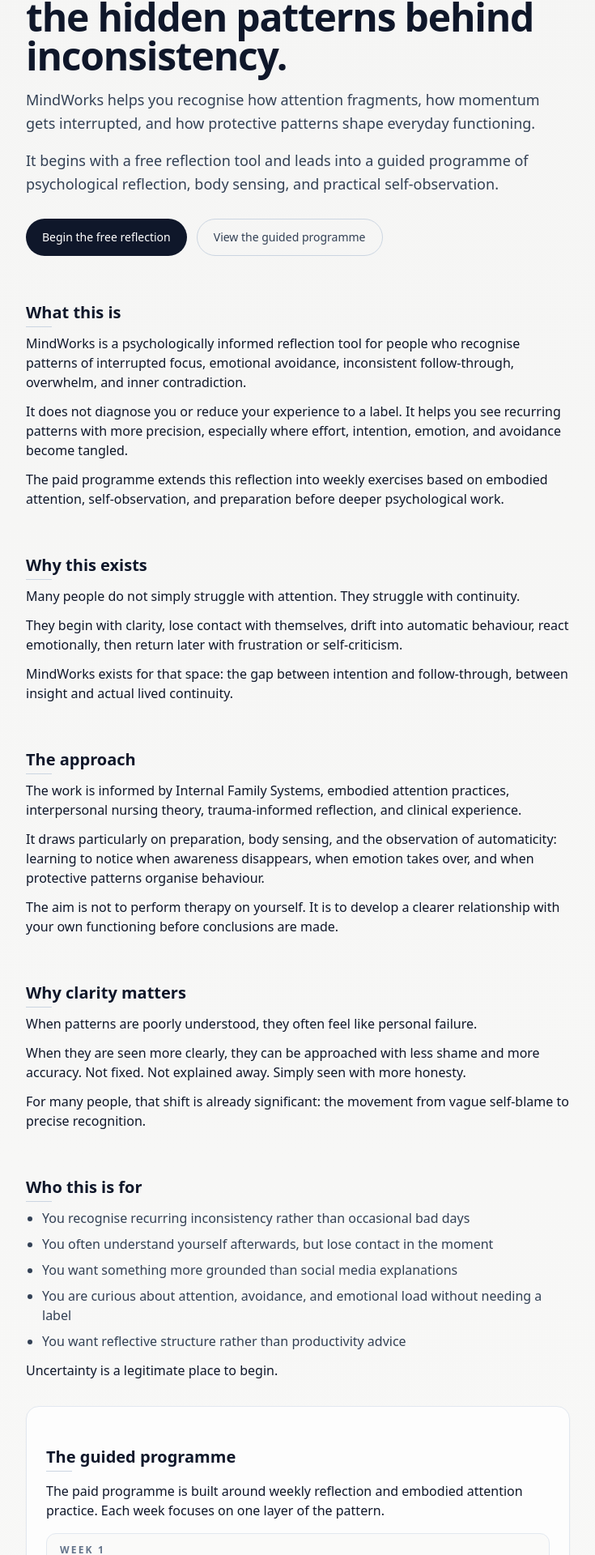
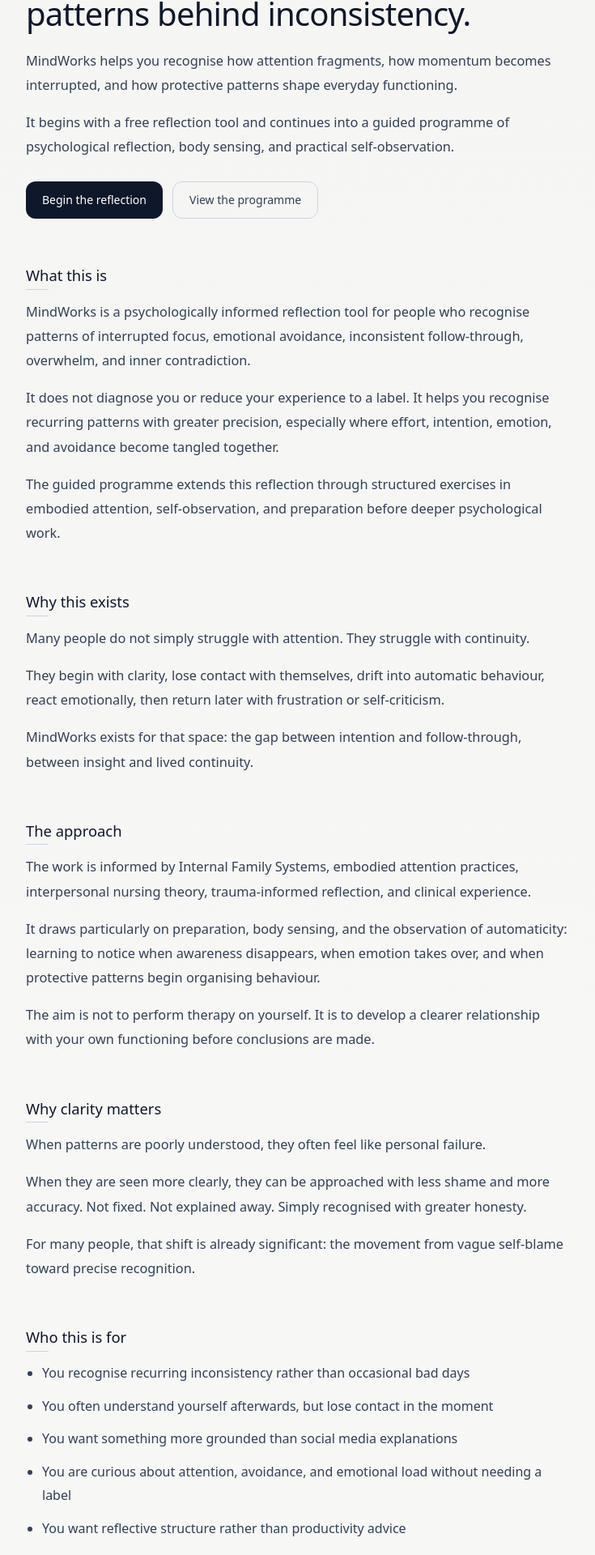
Before and after one commit to stopinder/therapy-orientation-quiz, a Vue app: page /about in a window 1280 px wide. Shown: the part 252-2172 px from the top of the page at 81% size, without its empty margins (248-983 px from the left). Built offline with nearby package versions, Linux system fonts and the light colour scheme.

Commit message:
refine about page typography and editorial tone

```diff
--- a/src/views/About.vue
+++ b/src/views/About.vue
@@ -1,76 +1,82 @@
 <template>
-  <main class="min-h-screen bg-gradient-to-b from-stone-100 to-stone-50 px-6 pt-10 pb-16">
-    <div class="max-w-3xl mx-auto px-6 pt-6 pb-20 space-y-8">
+  <main class="min-h-screen bg-gradient-to-b from-stone-100 to-stone-50 px-6 pt-10 pb-20">
+    <div class="max-w-3xl mx-auto px-4 md:px-6 pt-6 space-y-12">
 
       <!-- HERO -->
-      <section class="space-y-4">
-        <p class="text-sm uppercase tracking-[0.22em] text-slate-500">
+      <section class="space-y-5 max-w-2xl">
+        <p class="text-[11px] uppercase tracking-[0.24em] text-slate-500">
           MindWorks
         </p>
 
-        <h1 class="text-3xl md:text-5xl font-semibold tracking-tight text-slate-900 leading-tight">
+        <h1 class="text-3xl md:text-[2.5rem] font-medium tracking-[-0.02em] text-slate-900 leading-[1.15]">
           A structured reflection on attention, emotional load, and the hidden patterns behind inconsistency.
         </h1>
 
-        <p class="text-lg leading-relaxed text-slate-700 max-w-2xl">
-          MindWorks helps you recognise how attention fragments, how momentum gets interrupted,
+        <div class="space-y-4 text-[1.02rem] leading-[1.85] text-slate-700">
+          <p>
+            MindWorks helps you recognise how attention fragments, how momentum becomes interrupted,
             and how protective patterns shape everyday functioning.
           </p>
 
-        <p class="text-lg leading-relaxed text-slate-700 max-w-2xl">
-          It begins with a free reflection tool and leads into a guided programme of psychological
-          reflection, body sensing, and practical self-observation.
+          <p>
+            It begins with a free reflection tool and continues into a guided programme of
+            psychological reflection, body sensing, and practical self-observation.
           </p>
+        </div>
 
-        <div class="pt-3 flex flex-wrap gap-3">
+        <div class="pt-2 flex flex-wrap gap-3">
           <router-link
               to="/adhd-quiz"
-              class="inline-flex items-center rounded-full bg-slate-900 px-5 py-3 text-sm font-medium text-white hover:bg-slate-700 transition"
+              class="inline-flex items-center rounded-xl bg-slate-900 px-5 py-3 text-sm font-medium text-white transition hover:bg-slate-800"
           >
-            Begin the free reflection
+            Begin the reflection
           </router-link>
 
           <router-link
               to="/programme"
-              class="inline-flex items-center rounded-full border border-slate-300 px-5 py-3 text-sm font-medium text-slate-700 hover:border-slate-500 hover:text-slate-900 transition"
+              class="inline-flex items-center rounded-xl border border-slate-300 px-5 py-3 text-sm text-slate-700 transition hover:border-slate-400 hover:text-slate-900"
           >
-            View the guided programme
+            View the programme
           </router-link>
         </div>
       </section>
 
       <!-- WHAT THIS IS -->
-      <section class="space-y-3 max-w-2xl">
+      <section class="content-section">
         <h2 class="section-heading">
           What this is
         </h2>
 
+        <div class="body-copy">
           <p>
-          MindWorks is a psychologically informed reflection tool for people who recognise patterns
-          of interrupted focus, emotional avoidance, inconsistent follow-through, overwhelm, and inner
-          contradiction.
+            MindWorks is a psychologically informed reflection tool for people who recognise
+            patterns of interrupted focus, emotional avoidance, inconsistent follow-through,
+            overwhelm, and inner contradiction.
           </p>
 
           <p>
-          It does not diagnose you or reduce your experience to a label. It helps you see recurring
-          patterns with more precision, especially where effort, intention, emotion, and avoidance
-          become tangled.
+            It does not diagnose you or reduce your experience to a label.
+            It helps you recognise recurring patterns with greater precision, especially where
+            effort, intention, emotion, and avoidance become tangled together.
           </p>
 
           <p>
-          The paid programme extends this reflection into weekly exercises based on embodied attention,
-          self-observation, and preparation before deeper psychological work.
+            The guided programme extends this reflection through structured exercises in
+            embodied attention, self-observation, and preparation before deeper psychological work.
           </p>
+        </div>
       </section>
 
       <!-- WHY THIS EXISTS -->
-      <section class="space-y-3 max-w-2xl">
+      <section class="content-section">
         <h2 class="section-heading">
           Why this exists
         </h2>
 
+        <div class="body-copy">
           <p>
-          Many people do not simply struggle with attention. They struggle with continuity.
+            Many people do not simply struggle with attention.
+            They struggle with continuity.
           </p>
 
           <p>
@@ -79,17 +85,20 @@
           </p>
 
           <p>
-          MindWorks exists for that space: the gap between intention and follow-through,
-          between insight and actual lived continuity.
+            MindWorks exists for that space:
+            the gap between intention and follow-through,
+            between insight and lived continuity.
           </p>
+        </div>
       </section>
 
       <!-- APPROACH -->
-      <section class="space-y-3 max-w-2xl">
+      <section class="content-section">
         <h2 class="section-heading">
           The approach
         </h2>
 
+        <div class="body-copy">
           <p>
             The work is informed by Internal Family Systems, embodied attention practices,
             interpersonal nursing theory, trauma-informed reflection, and clinical experience.
@@ -97,44 +106,49 @@
 
           <p>
             It draws particularly on preparation, body sensing, and the observation of automaticity:
-          learning to notice when awareness disappears, when emotion takes over, and when protective
-          patterns organise behaviour.
+            learning to notice when awareness disappears, when emotion takes over,
+            and when protective patterns begin organising behaviour.
           </p>
 
           <p>
-          The aim is not to perform therapy on yourself. It is to develop a clearer relationship
-          with your own functioning before conclusions are made.
+            The aim is not to perform therapy on yourself.
+            It is to develop a clearer relationship with your own functioning before conclusions are made.
           </p>
+        </div>
       </section>
 
       <!-- WHY CLARITY MATTERS -->
-      <section class="space-y-3 max-w-2xl">
+      <section class="content-section">
         <h2 class="section-heading">
           Why clarity matters
         </h2>
 
+        <div class="body-copy">
           <p>
             When patterns are poorly understood, they often feel like personal failure.
           </p>
 
           <p>
             When they are seen more clearly, they can be approached with less shame and more accuracy.
-          Not fixed. Not explained away. Simply seen with more honesty.
+            Not fixed.
+            Not explained away.
+            Simply recognised with greater honesty.
           </p>
 
           <p>
-          For many people, that shift is already significant: the movement from vague self-blame
-          to precise recognition.
+            For many people, that shift is already significant:
+            the movement from vague self-blame toward precise recognition.
           </p>
+        </div>
       </section>
 
       <!-- WHO THIS IS FOR -->
-      <section class="space-y-3 max-w-2xl">
+      <section class="content-section">
         <h2 class="section-heading">
           Who this is for
         </h2>
 
-        <ul class="space-y-2 list-disc pl-5 text-slate-700">
+        <ul class="space-y-3 list-disc pl-5 text-[1rem] leading-[1.8] text-slate-700">
           <li>You recognise recurring inconsistency rather than occasional bad days</li>
           <li>You often understand yourself afterwards, but lose contact in the moment</li>
           <li>You want something more grounded than social media explanations</li>
@@ -142,23 +156,25 @@
           <li>You want reflective structure rather than productivity advice</li>
         </ul>
 
-        <p>
+        <p class="pt-2 text-[1rem] leading-[1.8] text-slate-700">
           Uncertainty is a legitimate place to begin.
         </p>
       </section>
 
       <!-- PROGRAMME PREVIEW -->
-      <section class="space-y-4 max-w-2xl rounded-2xl bg-white/75 border border-slate-200 px-6 py-6 shadow-sm">
+      <section class="rounded-2xl border border-slate-200/80 bg-white/60 px-6 py-7 max-w-2xl">
         <h2 class="section-heading mt-0">
           The guided programme
         </h2>
 
+        <div class="body-copy pt-1">
           <p>
-          The paid programme is built around weekly reflection and embodied attention practice.
+            The programme is built around weekly reflection and embodied attention practice.
             Each week focuses on one layer of the pattern.
           </p>
+        </div>
 
-        <div class="grid gap-3 text-sm text-slate-700">
+        <div class="mt-6 grid gap-3 text-sm text-slate-700">
           <div class="programme-row">
             <span>Week 1</span>
             <p>Recognising automaticity and interrupted awareness</p>
@@ -192,18 +208,19 @@
 
         <router-link
             to="/programme"
-            class="inline-flex items-center rounded-full bg-slate-900 px-5 py-3 text-sm font-medium text-white hover:bg-slate-700 transition"
+            class="inline-flex items-center rounded-xl border border-slate-300 mt-6 px-5 py-3 text-sm text-slate-700 transition hover:border-slate-500 hover:text-slate-900"
         >
           Explore the programme
         </router-link>
       </section>
 
       <!-- WHO BUILT THIS -->
-      <section class="space-y-3 max-w-2xl bg-slate-100/80 rounded-2xl px-6 py-6 border border-slate-200">
+      <section class="max-w-2xl rounded-2xl border border-slate-200 bg-slate-100/70 px-6 py-7">
         <h2 class="section-heading mt-0">
           Who built this
         </h2>
 
+        <div class="body-copy pt-1">
           <p>
             MindWorks was developed by <strong>Robert Ormiston</strong>,
             a UK-trained psychotherapist and registered mental health nurse.
@@ -211,18 +228,20 @@
 
           <p>
             His work brings together clinical mental health experience, Internal Family Systems,
-          embodied attention practice, interpersonal nursing theory, and long-term study of
-          Fourth Way self-observation.
+            embodied attention practice, interpersonal nursing theory,
+            and long-term study of Fourth Way self-observation.
           </p>
 
           <p>
-          The emphasis is practical: how people function, lose contact, protect themselves,
+            The emphasis remains practical:
+            how people function, lose contact, protect themselves,
             and return to awareness in ordinary life.
           </p>
+        </div>
       </section>
 
       <!-- FAQ -->
-      <section class="space-y-3 max-w-2xl pt-2">
+      <section class="max-w-2xl space-y-2">
         <h2 class="section-heading">
           Frequently asked questions
         </h2>
@@ -231,9 +250,10 @@
           <summary>
             Is this a diagnostic assessment?
           </summary>
+
           <p>
-            No. MindWorks is deliberately non-diagnostic. It offers psychological reflection,
-            not assessment or clinical conclusions.
+            No. MindWorks is deliberately non-diagnostic.
+            It offers psychological reflection, not assessment or clinical conclusions.
           </p>
         </details>
 
@@ -241,19 +261,23 @@
           <summary>
             What will I receive from the free reflection?
           </summary>
+
           <p>
-            You will receive a written reflection based on your responses, describing patterns,
-            trade-offs, emotional load, and areas of interrupted functioning.
+            You will receive a written reflection based on your responses,
+            describing patterns, trade-offs, emotional load,
+            and areas of interrupted functioning.
           </p>
         </details>
 
         <details class="faq-item">
           <summary>
-            What is the paid programme?
+            What is the guided programme?
           </summary>
+
           <p>
-            A structured six-week reflective programme with short lessons, body sensing exercises,
-            written prompts, and ordinary-life integration tasks.
+            A structured six-week reflective programme involving short lessons,
+            body sensing exercises, written prompts,
+            and ordinary-life observation practices.
           </p>
         </details>
 
@@ -261,38 +285,44 @@
           <summary>
             Is this therapy?
           </summary>
+
           <p>
-            No. It is a guided reflection and self-observation programme. It may support personal
-            insight, but it is not a substitute for therapy, diagnosis, or medical care.
+            No.
+            It is a guided reflection and self-observation programme.
+            It may support insight, but it is not a substitute for therapy,
+            diagnosis, or medical care.
           </p>
         </details>
       </section>
 
       <!-- TESTIMONIALS -->
-      <section class="space-y-3 max-w-3xl pt-2">
+      <section class="max-w-3xl space-y-3">
         <h2 class="section-heading">
           What people say
         </h2>
 
-        <div class="flex gap-3 overflow-x-auto pb-3 scrollbar-hide">
+        <div class="flex gap-3 overflow-x-auto pb-2 scrollbar-hide">
           <div class="testimonial-card">
             <p>
               “Grounded, calm, and genuinely useful.”
             </p>
+
             <span>— User feedback</span>
           </div>
 
           <div class="testimonial-card">
             <p>
-              “Helped me see patterns without being told what to think.”
+              “Helped me recognise patterns without being told what to think.”
             </p>
+
             <span>— User feedback</span>
           </div>
 
           <div class="testimonial-card">
             <p>
-              “Serious, adult, and not hype-driven.”
+              “Serious, adult, and not driven by hype.”
             </p>
+
             <span>— User feedback</span>
           </div>
         </div>
@@ -303,13 +333,24 @@
         <div class="space-y-8">
 
           <div class="space-y-1">
-            <p class="font-medium text-slate-800">MindWorks</p>
-            <p>A non-diagnostic psychological reflection tool and guided programme.</p>
-            <p>Affiliated with Chrysalis Therapy Services.</p>
+            <p class="font-medium text-slate-800">
+              MindWorks
+            </p>
+
+            <p>
+              A non-diagnostic psychological reflection tool and guided programme.
+            </p>
+
+            <p>
+              Affiliated with Chrysalis Therapy Services.
+            </p>
           </div>
 
           <div class="space-y-1">
-            <p class="font-medium text-slate-700">Professional standing</p>
+            <p class="font-medium text-slate-700">
+              Professional standing
+            </p>
+
             <ul class="space-y-0.5">
               <li>
                 <a
@@ -321,6 +362,7 @@
                   British Association for Counselling and Psychotherapy (MBACP)
                 </a>
               </li>
+
               <li>
                 <a
                     href="https://www.nmc.org.uk/"
@@ -335,7 +377,10 @@
           </div>
 
           <div class="space-y-1">
-            <p class="font-medium text-slate-700">Scope &amp; limits</p>
+            <p class="font-medium text-slate-700">
+              Scope &amp; limits
+            </p>
+
             <p class="leading-relaxed">
               MindWorks provides non-diagnostic psychological reflection for self-understanding only.
               It does not provide emergency support, diagnosis, treatment, or medical advice.
@@ -345,6 +390,7 @@
               <router-link to="/terms" class="footer-link">
                 Terms of Use
               </router-link>
+
               <router-link to="/privacy" class="footer-link">
                 Privacy Policy
               </router-link>
@@ -352,11 +398,15 @@
           </div>
 
           <div class="space-y-1">
-            <p class="font-medium text-slate-700">Contact &amp; transparency</p>
+            <p class="font-medium text-slate-700">
+              Contact &amp; transparency
+            </p>
+
             <nav class="flex flex-wrap gap-x-4 gap-y-1">
               <router-link to="/contact" class="footer-link">
                 Contact / Feedback
               </router-link>
+
               <a
                   href="https://robormiston.com"
                   target="_blank"
@@ -380,52 +430,60 @@
 </script>
 
 <style scoped>
+.content-section {
+  @apply max-w-2xl space-y-4;
+}
+
+.body-copy {
+  @apply space-y-4 text-[1.02rem] leading-[1.85] text-slate-700;
+}
+
 .section-heading {
-  @apply text-xl font-semibold relative inline-block mt-6 text-slate-900;
+  @apply text-[1.15rem] font-medium relative inline-block mt-2 text-slate-900;
 }
 
 .section-heading::after {
   content: "";
-  @apply absolute left-0 -bottom-1 h-px w-8 bg-slate-300;
+  @apply absolute left-0 -bottom-1 h-px w-7 bg-slate-300;
 }
 
 .programme-row {
-  @apply rounded-xl border border-slate-200 bg-stone-50/80 px-4 py-3;
+  @apply rounded-xl border border-slate-200/80 bg-stone-50/70 px-4 py-3;
 }
 
 .programme-row span {
-  @apply block text-xs font-semibold uppercase tracking-[0.18em] text-slate-500;
+  @apply block text-[10px] font-semibold uppercase tracking-[0.22em] text-slate-500;
 }
 
 .programme-row p {
-  @apply mt-1 text-slate-700;
+  @apply mt-1 leading-relaxed text-slate-700;
 }
 
 .faq-item {
-  @apply border-b border-slate-200 py-3;
+  @apply border-b border-slate-200 py-4;
 }
 
 .faq-item summary {
-  @apply cursor-pointer font-medium text-slate-700;
+  @apply cursor-pointer text-[1rem] font-medium text-slate-700;
 }
 
 .faq-item p {
-  @apply mt-2 text-slate-600 leading-relaxed;
+  @apply mt-3 text-[0.98rem] leading-[1.8] text-slate-600;
 }
 
 .testimonial-card {
-  @apply min-w-[220px] bg-white/80 rounded-xl p-4 shadow-sm border border-slate-200;
+  @apply min-w-[240px] rounded-xl border border-slate-200 bg-white/70 p-5;
 }
 
 .testimonial-card p {
-  @apply text-slate-700 text-sm leading-relaxed;
+  @apply text-[0.98rem] leading-[1.8] text-slate-700;
 }
 
 .testimonial-card span {
-  @apply mt-2 block text-xs text-slate-500;
+  @apply mt-3 block text-xs text-slate-500;
 }
 
 .footer-link {
-  @apply underline hover:text-slate-800;
+  @apply underline underline-offset-2 transition hover:text-slate-800;
 }
 </style>
```
Lines whose indentation alone changed are shown as unchanged.
